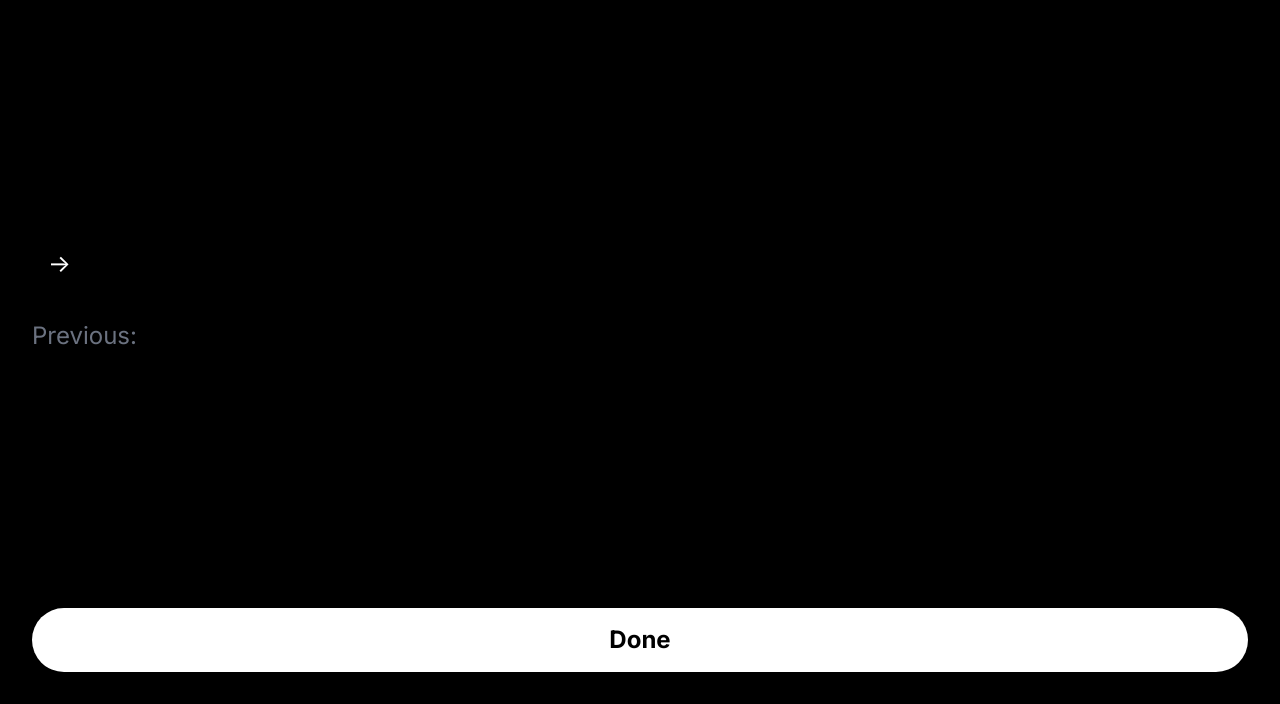
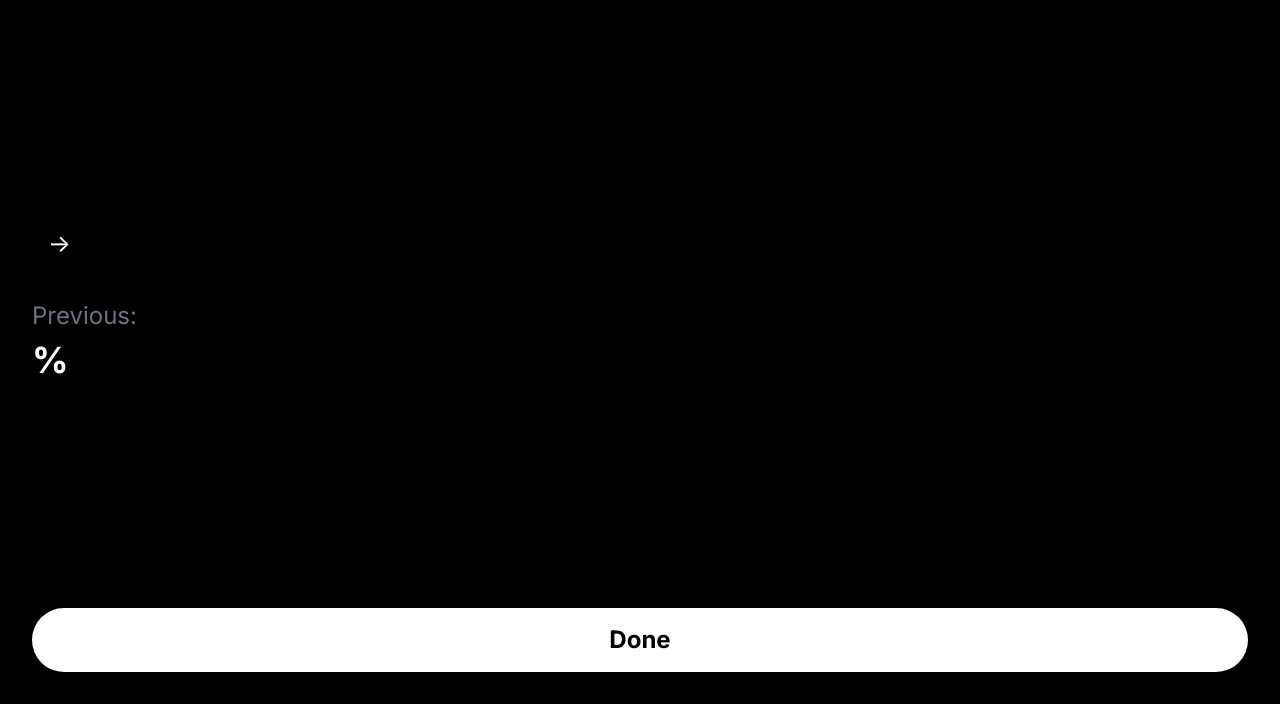
Before and after one commit to coppinger/bookstop-basic, a website: page finished.html in a window 1280 px wide. Shown: the part 96-800 px from the top of the page. Drawn offline with Linux system fonts and the light colour scheme.

Commit message:
'ship it'

```diff
--- a/finished.html
+++ b/finished.html
@@ -39,7 +39,7 @@
           </div>
           <div class="percent-change-holder flex">
             <h2 class="percent-change text-4xl font-bold"></h2>
-            <h2 class="text-4xl font-bold mr-2"></h2>
+            <h2 class="text-4xl font-bold mr-2">%</h2>
             <h2 class="percent-change-descriptor text-4xl font-bold"></h2>
           </div>
         </div>
--- a/index.js
+++ b/index.js
@@ -63,6 +63,8 @@ function updateCurrentTaskTime() {
   // Refactor this so it isn't using ceil
   const secondsElapsed = Math.round((Date.now() - currentTime) / 1000);
   currentTaskNameTime.innerHTML = formatTime(secondsElapsed);
+  console.log("tick");
+  console.log((Date.now() - currentTime) / 1000);
 }
 
 let interval = "";
@@ -208,7 +210,7 @@ function finishedRender() {
     ? (percentChangeHolderElem.classList.add("text-green-500"),
       (percentChangeDescriptorElem.innerHTML = " faster"))
     : (percentChangeHolderElem.classList.add("text-red-500"),
-      (percentChangeDescriptorElem.innerHTML = "slower"));
+      (percentChangeDescriptorElem.innerHTML = " slower"));
   // percentChangeDescriptorElem
 
   /*------------------ DIVISION -----------------*/
```
